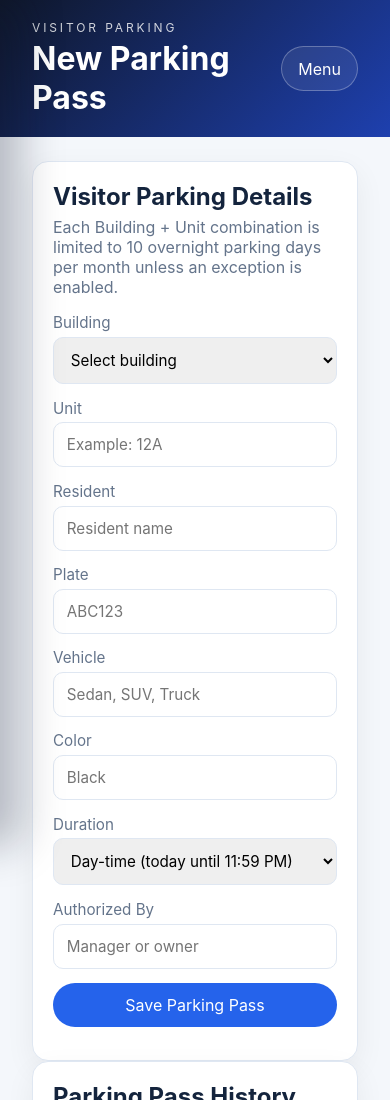
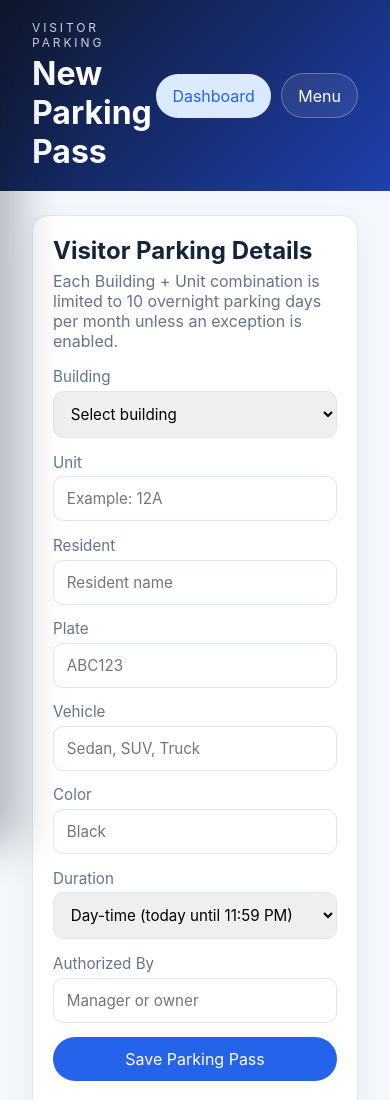
Before and after one commit to nithishpatel04/visitor-parking-system, a plain HTML site: page client/parking.html in a window 390 px wide. Shown: the top 1100 px of the page. Drawn offline with Linux system fonts and the light colour scheme; no server answers; sample sign-in values are in the browser's storage.

Commit message:
Add direct dashboard shortcut on visitor parking page

```diff
--- a/client/css/dashboard.css
+++ b/client/css/dashboard.css
@@ -25,6 +25,12 @@ body {
   padding: 1.25rem 2rem;
   background: linear-gradient(135deg, #0f172a, #1e40af);
   color: #fff;
+}
+
+.topbar-actions {
+  display: inline-flex;
+  gap: 0.65rem;
+  align-items: center;
 }
 
 .eyebrow {
@@ -157,6 +163,11 @@ th, td { padding: 0.8rem 0.7rem; border-bottom: 1px solid var(--border); text-al
 .status-message { margin-top: 0.85rem; color: var(--danger); }
 
 @media (max-width: 900px) {
+  .topbar-actions {
+    width: 100%;
+    justify-content: flex-end;
+  }
+
   .summary-grid { grid-template-columns: repeat(2, minmax(180px, 1fr)); }
   .filters-grid { grid-template-columns: repeat(2, minmax(120px, 1fr)); }
   .analytics-grid,
--- a/client/parking.html
+++ b/client/parking.html
@@ -43,7 +43,10 @@
             <p class="eyebrow">Visitor Parking</p>
             <h1>New Parking Pass</h1>
           </div>
-          <button type="button" class="sidebar-toggle" data-sidebar-toggle>Menu</button>
+          <div class="topbar-actions">
+            <a href="index.html" class="secondary-btn">Dashboard</a>
+            <button type="button" class="sidebar-toggle" data-sidebar-toggle>Menu</button>
+          </div>
         </header>
 
     <main class="form-shell">
```
